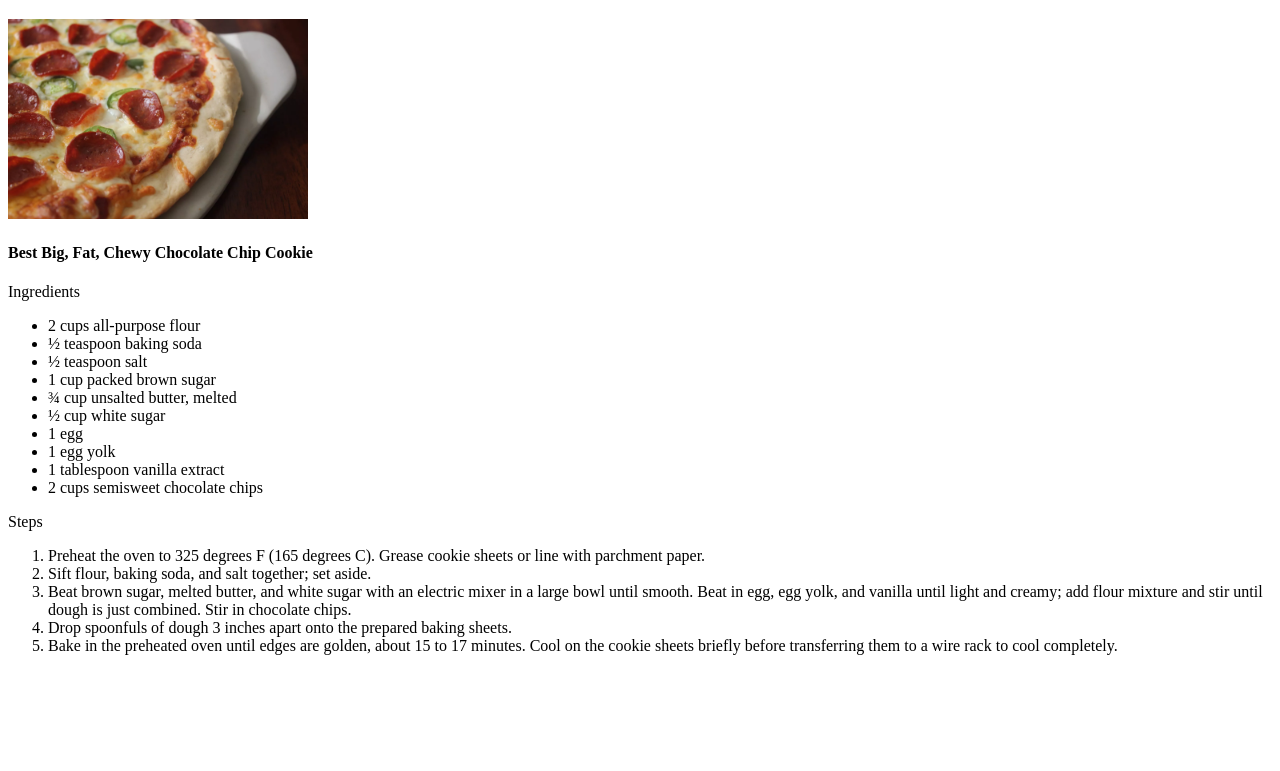
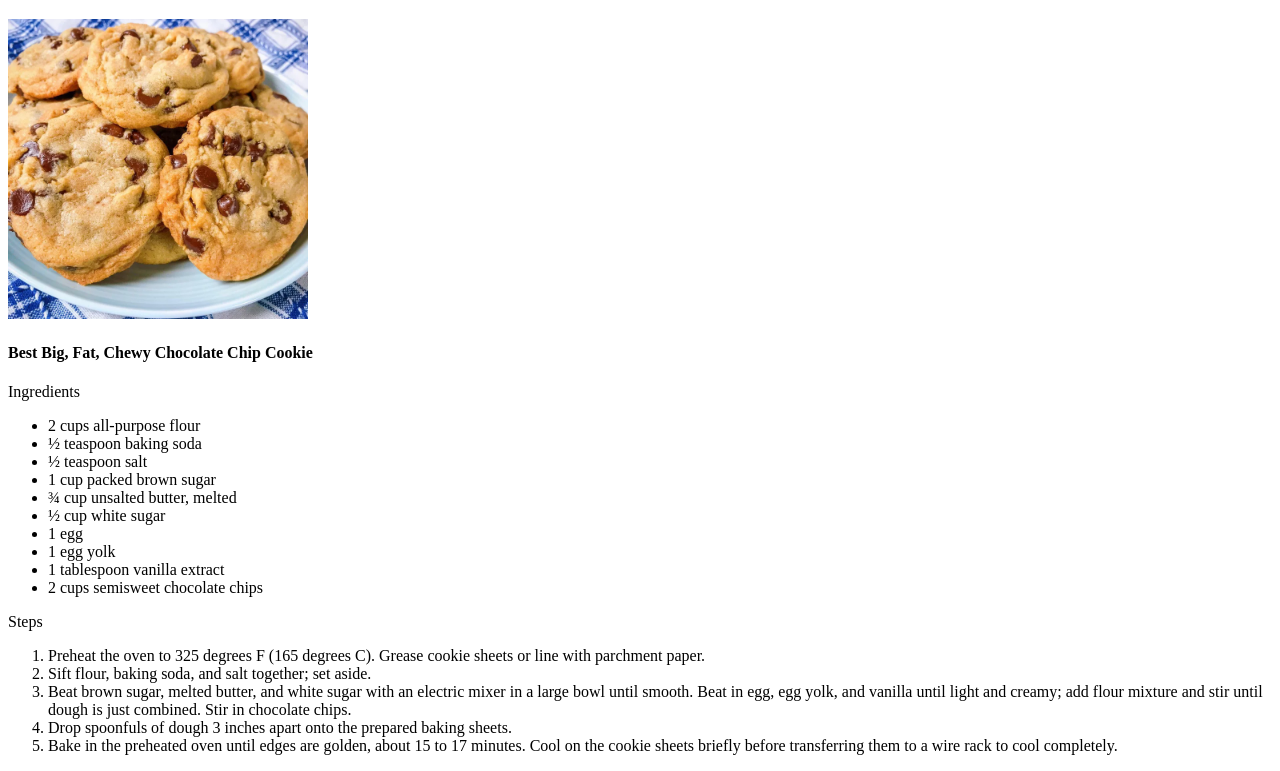
Before and after one commit to lina-i-tahir/odin-recipes, a plain HTML site: page recipes/cookie.html in a window 1280 px wide. Shown: the part 61-832 px from the top of the page. Before the commit the page ends 800 px from the top, so only its background shows below. Drawn offline with Linux system fonts and the light colour scheme.

Commit message:
Updated the images and readme

```diff
--- a/recipes/cookie.html
+++ b/recipes/cookie.html
@@ -8,8 +8,8 @@
   <body>
     <h1>Cookie Time!</h1>
     <img
-      src="../images/Quick-and-Easy-Pizza-Crust2-2000-d38b79fa6b8e4a23ab9dac62dd7afff8.webp"
-      alt="Pizza"
+      src="../images/7088317-56c4a78f7c4e432f895c17a91d416332.webp"
+      alt="Cookie"
       width="300"
     />
     <h4>Best Big, Fat, Chewy Chocolate Chip Cookie</h4>
```
Also changed, not shown: index.html (+1 -1 lines), recipes/pasta.html (+2 -2 lines), 1 other file.
